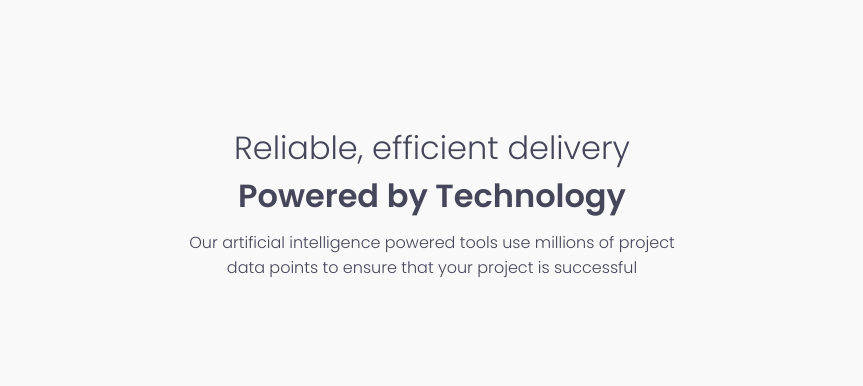
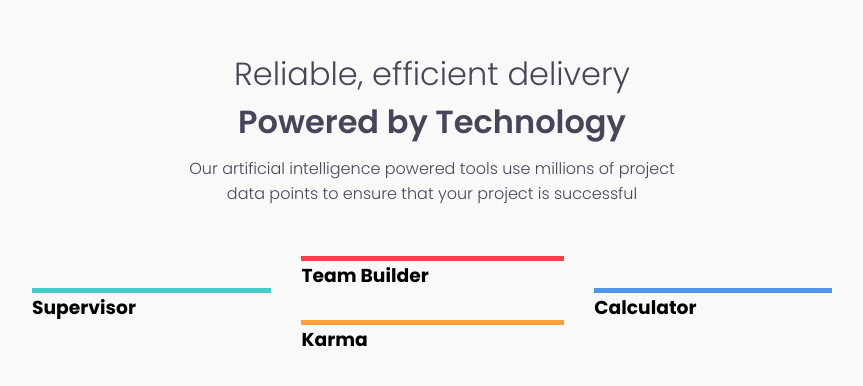
Before and after one commit to sparklaunch/Four-Card-Feature-Section, a Next.js app: page / in a window 1280 px wide. Shown: the part 198-584 px from the top of the page, without its empty margins (208-1071 px from the left). Built offline with nearby package versions, Linux system fonts and the light colour scheme.

Commit message:
섹션 스타일 추가 및 컴포넌트 구조 개선

```diff
--- a/src/app/Home.module.css
+++ b/src/app/Home.module.css
@@ -1,6 +1,8 @@
 .main {
 	display: flex;
 	flex-direction: column;
+	align-items: center;
+	gap: 50px;
 }
 
 .header {
@@ -35,8 +37,10 @@
 .article {
 	display: grid;
 	grid-template-areas:
-		"none team-builder none"
+		". team-builder ."
 		"supervisor team-builder calculator"
 		"supervisor karma calculator"
-		"none karma none";
+		". karma .";
+	width: 160%;
+	gap: 30px;
 }
--- a/src/shared/ui/Section.module.css
+++ b/src/shared/ui/Section.module.css
@@ -1,2 +1,9 @@
 .section {
+	border-radius: 20px;
+	display: flex;
+	flex-direction: column;
 }
+
+.stripe {
+	height: 5px;
+}
--- a/src/shared/ui/Section.tsx
+++ b/src/shared/ui/Section.tsx
@@ -3,5 +3,22 @@ import styles from "./Section.module.css";
 
 export default function Section({ section }: { section: SectionType }) {
 	const { color, title, content, icon } = section;
-	return <section className={styles.section}></section>;
+	return (
+		<section
+			className={styles.section}
+			style={{
+				gridArea: color
+			}}
+		>
+			<div
+				className={styles.stripe}
+				style={{
+					backgroundColor: `var(--color-${color})`
+				}}
+			/>
+			<div>
+				<h3>{title}</h3>
+			</div>
+		</section>
+	);
 }
```
